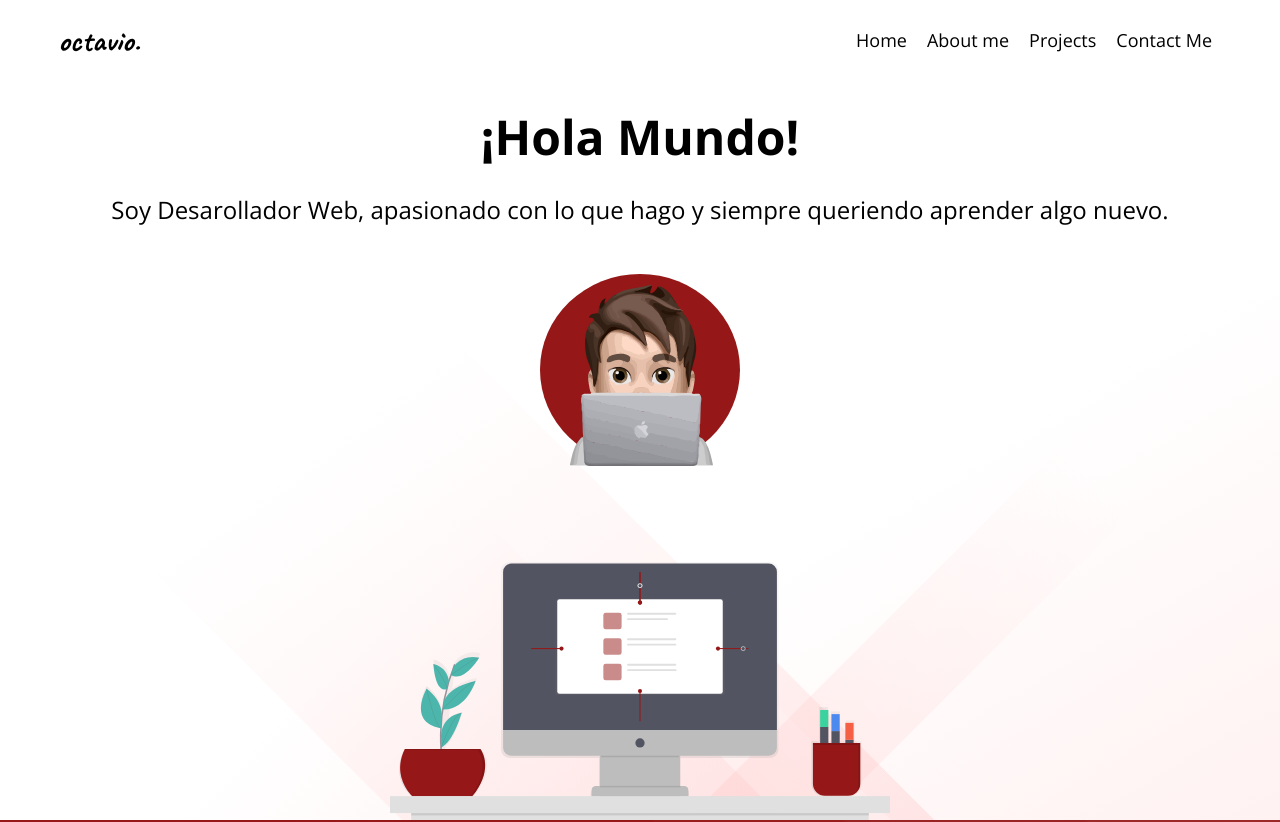
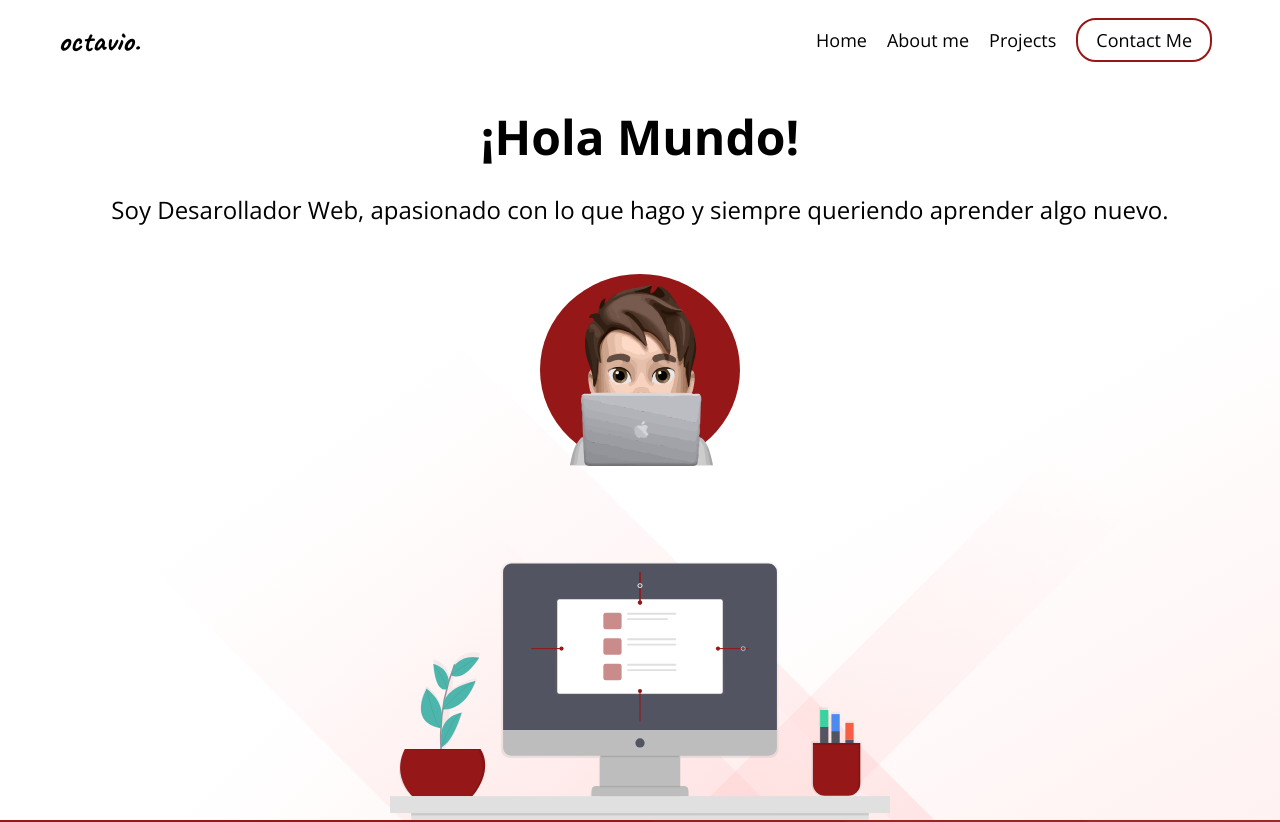
Before and after one commit to octaviodesalvatore/portfolio, a React (Create React App) app: page / in a window 1280 px wide. Shown: the top 822 px of the page. Built offline with nearby package versions, Linux system fonts and the light colour scheme; no server answers.

Commit message:
Navbar update

```diff
--- a/public/index.html
+++ b/public/index.html
@@ -24,7 +24,7 @@
       work correctly both with client-side routing and a non-root public URL.
       Learn how to configure a non-root public URL by running `npm run build`.
     -->
-    <title>React App</title>
+    <title>O. De Salvatore</title>
   </head>
   <body>
     <noscript>You need to enable JavaScript to run this app.</noscript>
--- a/src/Components/Navbar.js
+++ b/src/Components/Navbar.js
@@ -1,26 +1,36 @@
-import React from "react";
+import React, { useEffect, useState } from "react";
 import styled from "styled-components";
 
 function Navbar() {
+  const [offset, setOffset] = useState(0);
+
+  useEffect(() => {
+    window.onscroll = () => {
+      setOffset(window.pageYOffset);
+    };
+  }, []);
+
+  console.log(offset);
+
   return (
-    <Container>
+    <Container offset={offset}>
       <Wrapper>
         <Logo>
           <p>octavio.</p>
         </Logo>
         <Nav>
-          <a href="#home-top" className="underlineRed">
+          <UnderlineRedA offset={offset} href="#home-top">
             Home
-          </a>
-          <a href="#about-me-section" className="underlineRed">
+          </UnderlineRedA>
+          <UnderlineRedA offset={offset} href="#about-me-section">
             About me
-          </a>
-          <a href="##my-work" className="underlineRed">
+          </UnderlineRedA>
+          <UnderlineRedA offset={offset} href="##my-work">
             Projects
-          </a>
-          <a href="#contact-me-section" className="contact-me">
+          </UnderlineRedA>
+          <ContactMeA offset={offset} href="#contact-me-section">
             Contact Me
-          </a>
+          </ContactMeA>
         </Nav>
       </Wrapper>
     </Container>
@@ -33,6 +43,16 @@ const Container = styled.div`
   width: 100%;
   position: fixed;
   z-index: 90;
+  transition: all 150ms cubic-bezier(0.77, 0, 0.175, 1);
+
+  ${({ offset }) =>
+    offset > 10 &&
+    `
+    backdrop-filter: saturate(180%) blur(10px);
+    background-color: #020000bd;
+    transition: background-color 250ms ease-in;
+    color: white;
+  `}
 `;
 
 const Wrapper = styled.div`
@@ -62,3 +82,48 @@ const Nav = styled.nav`
     margin-left: 10px;
   }
 `;
+
+const ContactMeA = styled.a`
+  border: 2px solid #951717;
+  padding: 8px 18px;
+  border-radius: 20px;
+  transition: all 250ms ease-in-out;
+
+  ${({ offset }) =>
+    offset > 10 &&
+    `
+    color: white;
+  `}
+
+  &:hover {
+    background-color: #951717;
+    color: #fff;
+  }
+`;
+
+const UnderlineRedA = styled.a`
+  position: relative;
+  background-color: transparent;
+  border-radius: 20px;
+  transition: all 350ms cubic-bezier(0.77, 0, 0.175, 1);
+  ${({ offset }) =>
+    offset > 10 &&
+    `
+    color: white;
+  `}
+
+  &::after {
+    content: "";
+    position: absolute;
+    bottom: -10px;
+    left: 0;
+    width: 0px;
+    height: 3px;
+    background-color: #951717;
+    transition: all 0.3s ease-in-out;
+  }
+
+  &:hover::after {
+    width: 100%;
+  }
+`;
```
